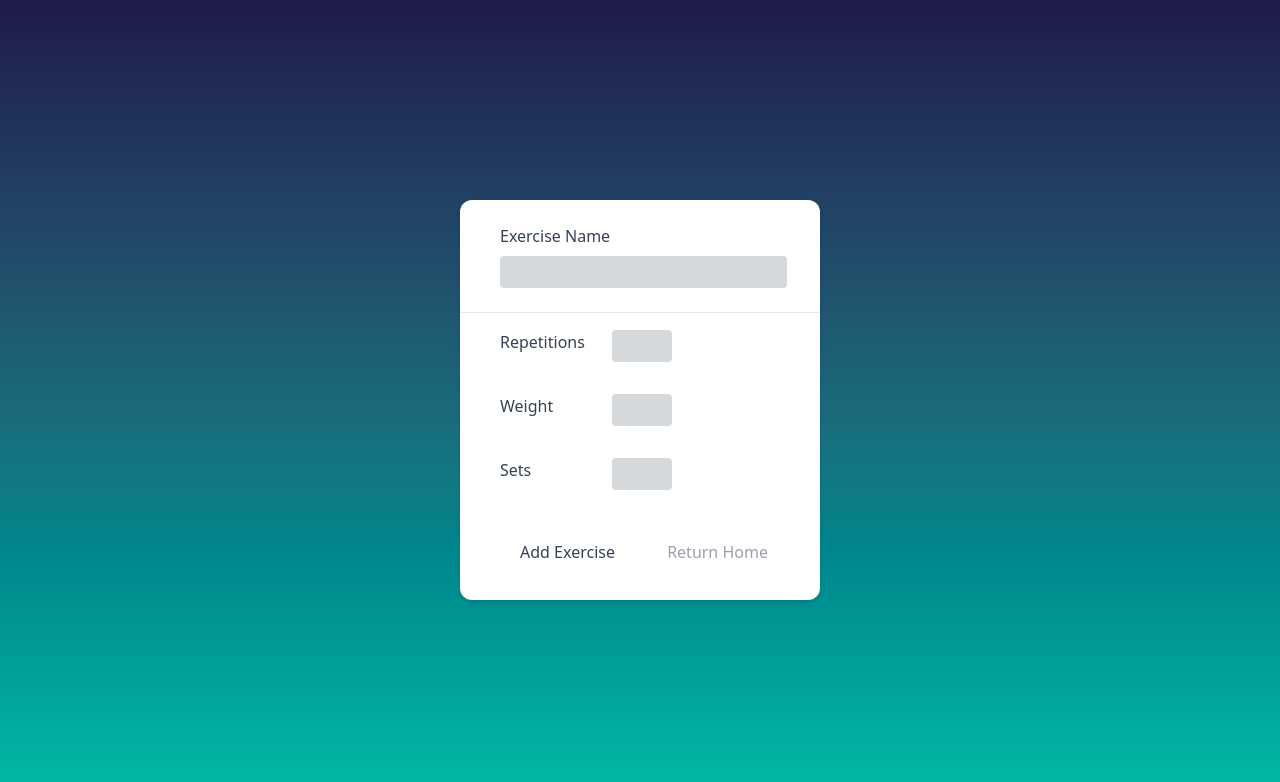
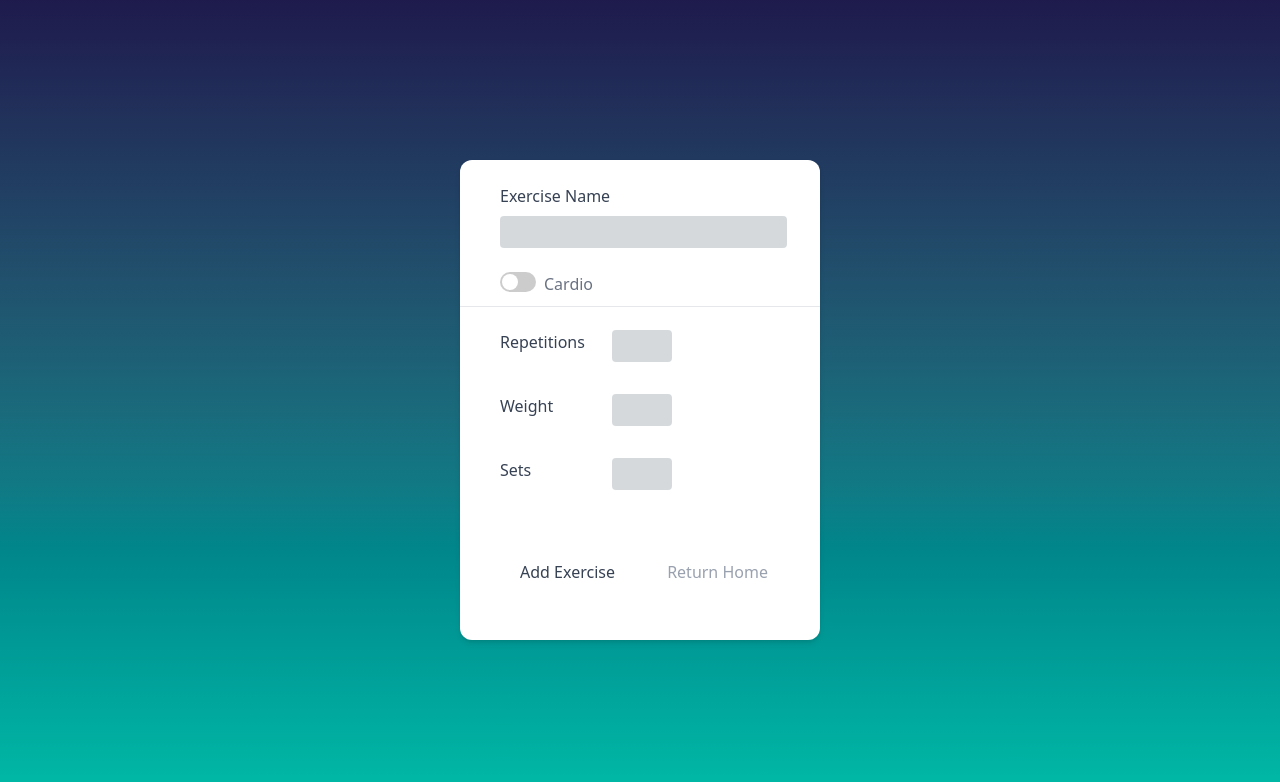
Before and after one commit to deriqsanders/IT-Capstone-Group-1, a Flask app: page /exercise in a window 1280 px wide. Shown: the top 782 px of the page. Run offline with Flask 3, Linux system fonts and the light colour scheme.

Commit message:
modified:   ITCapstoneGroup1/app.py 	modified:   ITCapstoneGroup1/templates/exercise.html 	modified:   ITCapstoneGroup1/templates/home.html

```diff
--- a/ITCapstoneGroup1/app.py
+++ b/ITCapstoneGroup1/app.py
@@ -145,6 +145,9 @@ def home():
     datesinorder = sorted(highlighted_dates)
     lastdate = datesinorder[-1]
     print(currentdate)
+    totaldistance = workout_ref.where('distance', '!=', '').stream()
+    totaldistance = sum(float(doc.to_dict().get('distance', 0)) for doc in totaldistance)
+    print(totaldistance)
 
     lastWorkoutDate = datetime.datetime.strptime(lastdate, "%m-%d").date()
     lastWorkoutDatewithyear = lastWorkoutDate.replace(year=todaysdate.year)
@@ -157,7 +160,7 @@ def home():
     print(streak)
 
 
-    return render_template('home.html', workouttotal=workouttotal, highlighted_dates=highlighted_dates, streak=streak)
+    return render_template('home.html', workouttotal=workouttotal, highlighted_dates=highlighted_dates, streak=streak, totaldistance=totaldistance)
 
 @app.route('/exercise')
 def exercise():
@@ -172,6 +175,8 @@ def add_exercise():
     weight = request.form.get('weight')
     sets = request.form.get('sets')
     repetitions = request.form.get('repetitions')
+    distance = request.form.get('distance')
+    time = request.form.get('time')
 
     workout_ref = db.collection('workouts')
 
@@ -180,7 +185,9 @@ def add_exercise():
         "name": name,
         "weight": weight,
         "sets": sets,
-        "repetitions": repetitions
+        "repetitions": repetitions,
+        "distance": distance,
+        "time": time
     })
     return redirect(url_for('exercise'))
 
--- a/ITCapstoneGroup1/templates/exercise.html
+++ b/ITCapstoneGroup1/templates/exercise.html
@@ -10,30 +10,48 @@
   <body class=" h-screen bg-gradient-to-b from-indigo-950 to-teal-500"></body>
 
   <div class="flex flex-col items-center justify-center min-h-screen">
-    <form class=" grid grid-rows-4 h-100 w-90  bg-white shadow-md rounded-xl pt-6 pb-8" action="{{ url_for('add_exercise') }}" method="post">
+    <form class=" grid grid-rows-4 h-120 w-90  bg-white shadow-md rounded-xl pt-6 pb-8" action="{{ url_for('add_exercise') }}" method="post">
     <div class=" w-full">
     <label class=" text-gray-700 ml-10" for="name">Exercise Name</label>
+
     <input class=" text-gray-700 mt-2 ml-10 bg-gray-700/20  rounded py-1 px-7 " type="text" id="name" name="name"><br><br>
-    <hr class=" border-gray-200">
+
+
+    <label class="ml-10 inline-flex items-bottom cursor-pointer">
+    <input type="checkbox" id="cardio" value="" class="sr-only peer">
+    <div class="relative w-9 h-5 bg-black/20 peer-focus:outline-none peer-focus:ring-4 peer-focus:ring-brand-soft dark:peer-focus:ring-brand-soft rounded-full peer peer-checked:after:translate-x-full rtl:peer-checked:after:-translate-x-full peer-checked:after:border-buffer after:content-[''] after:absolute after:top-[2px] after:start-[2px] after:bg-white after:rounded-full after:h-4 after:w-4 after:transition-all peer-checked:bg-brand"></div>
+    <span class=" select-none text-gray-500 ms-2">Cardio</span>
+
+    </label>
+
+
+    <hr class=" mt-2 border-gray-200">
     </div>
 
-    <div class="grid grid-cols-3 ml-10 gap-4 mt-5">
+    <div class="grid grid-cols-3 ml-10 gap-4 mt-10">
 
 
-      <label class="text-gray-700 " for="repetitions">Repetitions</label>
+      <label class="text-gray-700 " id="repetitions-label" for="repetitions">Repetitions</label>
       <input class="text-gray-700 h-8 w-15 bg-gray-700/20 rounded py-1 px-1 " type="number" min="0"  id="repetitions" name="repetitions"><br><br>
 
 
-      <label class="text-gray-700 " for="weight">Weight</label>
+      <label class="text-gray-700 " id="weight-label" for="weight">Weight</label>
       <input class="text-gray-700 h-8 w-15 bg-gray-700/20 rounded py-1 px-1 " type="number" min="0"  id="weight" name="weight"><br><br>
 
 
-      <label class="text-gray-700 " for="sets">Sets</label>
+      <label class="text-gray-700 " id="sets-label" for="sets">Sets</label>
       <input class="text-gray-700 h-8 w-15 bg-gray-700/20 rounded py-1 px-1 " type="number" min="0" id="sets" name="sets"><br><br>
+
+      <label class="text-gray-700 grid col-1 row-1" style="display: none;" id="distance-label" for="distance">Distance (mi)</label>
+      <input class="text-gray-700 grid col-2 row-1 h-8 w-15 bg-gray-700/20 rounded py-1 px-1 " style="display: none;" type="number" min="0"  id="distance" name="distance" step=".01"><br><br>
+
+
+      <label class="text-gray-700 grid col-1 row-1 mt-20" style="display: none;" id="time-label" for="time">Time (min)</label>
+      <input class="text-gray-700 grid col-2 row-1 mt-20 h-8 w-15 bg-gray-700/20 rounded py-1 px-1 " style="display: none;" type="number" min="0" id="time" name="time"><br><br>
 
     </div>
 
-     <div class="mt-35 text-center">
+     <div class="mt-40 text-center">
       <input class=" me-10 text-gray-700 px-2 py-1 rounded-md hover:bg-white hover:text-black hover:animate-pulse" type="submit" value="Add Exercise">
 
       <a class="text-gray-400 hover:text-gray-800" href="{{ url_for('home') }}">Return Home</a>
@@ -42,6 +60,47 @@
     </form>
     </div>
 
+     <script>
+      const checkbox = document.getElementById('cardio');
+      const repetitionsLabel = document.getElementById('repetitions-label');
+      const repetitionsInput = document.getElementById('repetitions');
+      const weightLabel = document.getElementById('weight-label');
+      const weightInput = document.getElementById('weight');
+      const setsLabel = document.getElementById('sets-label');
+      const setsInput = document.getElementById('sets');
+      const distanceLabel = document.getElementById('distance-label');
+      const distanceInput = document.getElementById('distance');
+      const timeLabel = document.getElementById('time-label');
+      const timeInput = document.getElementById('time');
+
+      checkbox.addEventListener('change', function() {
+        if (checkbox.checked) {
+          repetitionsLabel.style.display = 'none';
+          repetitionsInput.style.display = 'none';
+          weightLabel.style.display = 'none';
+          weightInput.style.display = 'none';
+          setsLabel.style.display = 'none';
+          setsInput.style.display = 'none';
+          distanceLabel.style.display = 'block';
+          distanceInput.style.display = 'block';
+          timeLabel.style.display = 'block';
+          timeInput.style.display = 'block';
+
+        } else {
+          repetitionsLabel.style.display = 'block';
+          repetitionsInput.style.display = 'block';
+          weightLabel.style.display = 'block';
+          weightInput.style.display = 'block';
+          setsLabel.style.display = 'block';
+          setsInput.style.display = 'block';
+          distanceLabel.style.display = 'none';
+          distanceInput.style.display = 'none';
+          timeLabel.style.display = 'none';
+          timeInput.style.display = 'none';
+        }
+      });
+    </script>
+
 
 
 
--- a/ITCapstoneGroup1/templates/home.html
+++ b/ITCapstoneGroup1/templates/home.html
@@ -424,7 +424,7 @@
       </div>
       <div class=" border-1 border-white/30 rounded-md px-2 py-1 w-40 grid grid-rows-2 col-span-2 row-start-5 text-blue-100 text-xs ">
       <label class="text-blue-100 row-start-1 text-xs">Total workouts: {{ workouttotal }} {{ streak }}  </label>
-      <label class="text-blue-100 row-start-2 text-xs">Total distance:</label>
+      <label class="text-blue-100 row-start-2 text-xs">Total distance: {{ totaldistance }} mi</label>
 
       </div>
       <div class=" items-start grid grid-rows-2 col-span-2 col-start-3 row-start-5">
```
